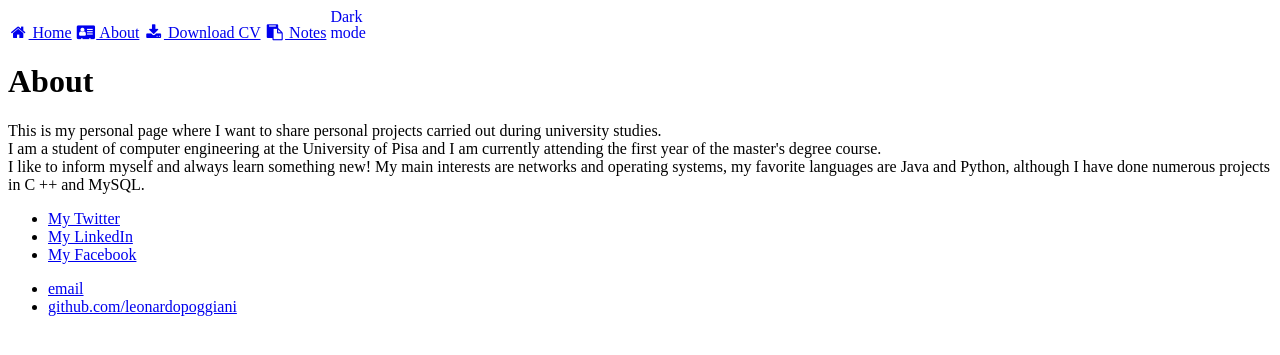
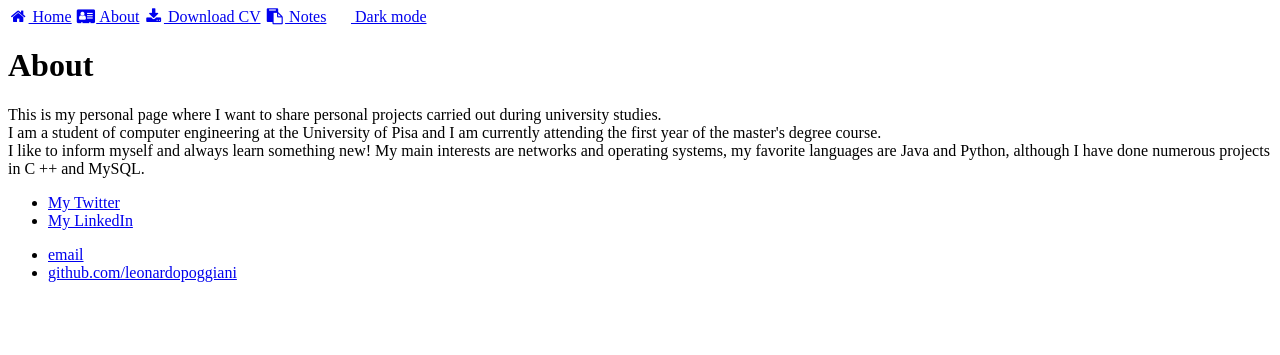
Before and after one commit to leonardopoggiani/leonardopoggiani.github.io, a Jekyll site: the page built from about/index.html, in a window 1280 px wide. Shown: the top 355 px of the page. Built offline with Jekyll 4.4.1, drawn with Linux system fonts in a browser that asks for light colours.

Commit message:
removed facebook

```diff
--- a/_layouts/default.html
+++ b/_layouts/default.html
@@ -16,7 +16,7 @@
         <a href="/about"><i class="fa fa-fw fa-address-card"></i> About</a>
         <a href="/cv/CV_Leonardo_Poggiani.pdf"><i class="fa fa-fw fa-download"></i> Download CV</a>
         <a href="/notes"><i class="fa fa-fw fa-clipboard"></i> Notes</a>
-        <a href="#"> <i class="fa fa-fw fa-cloud-moon"> Dark mode</i></a>
+        <a href="#"> <i class="fa fa-fw fa-cloud-moon"></i> Dark mode</a>
       </div>
     </nav>
 
--- a/about/index.html
+++ b/about/index.html
@@ -17,6 +17,5 @@ title: About Leonardo Poggiani
 		<ul class="contacts">
 			<li><a href="https://twitter.com/leonardo_poggio">My Twitter</a></li>
 			<li><a href="https://www.linkedin.com/in/leonardo-poggiani-359625153/">My LinkedIn</a></li>
-			<li><a href="https://www.facebook.com/poggiani/">My Facebook</a></li>
 		</ul>
 	</div>
```
